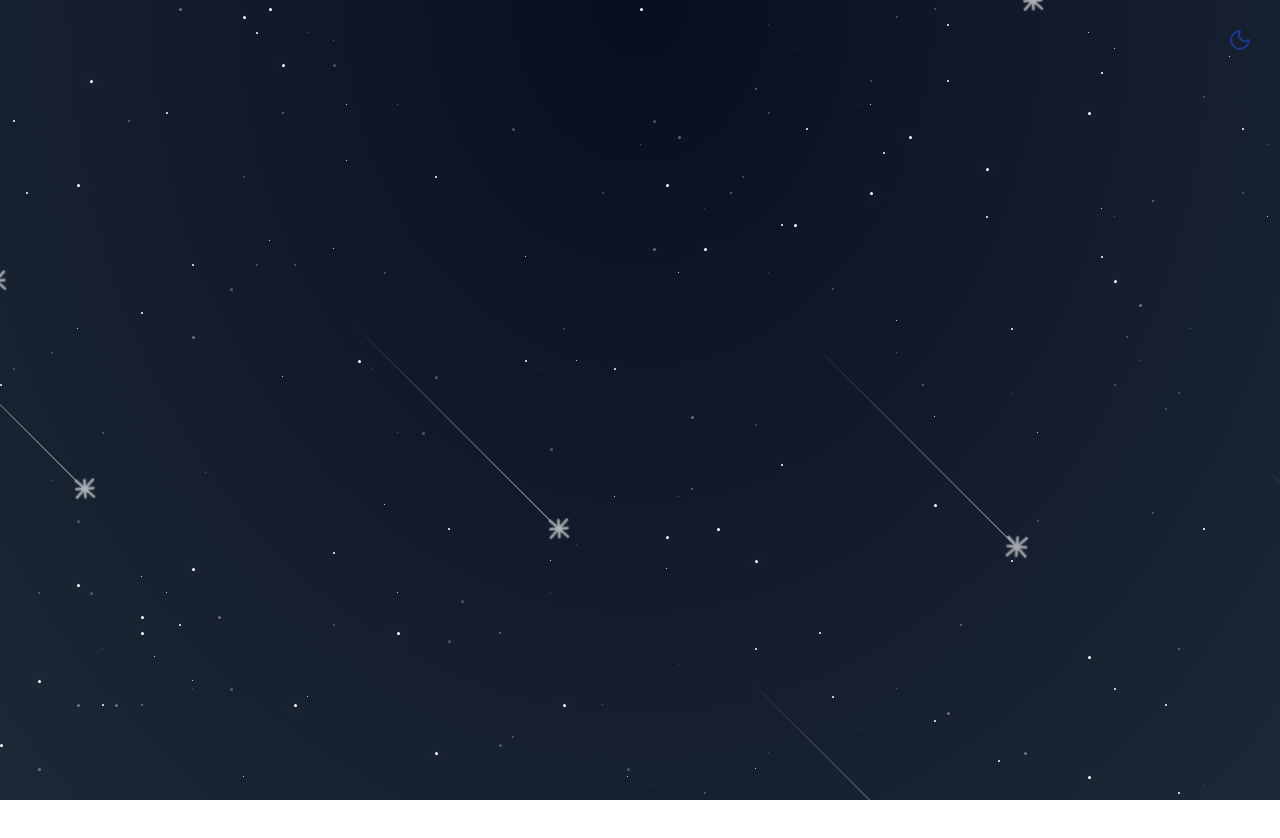
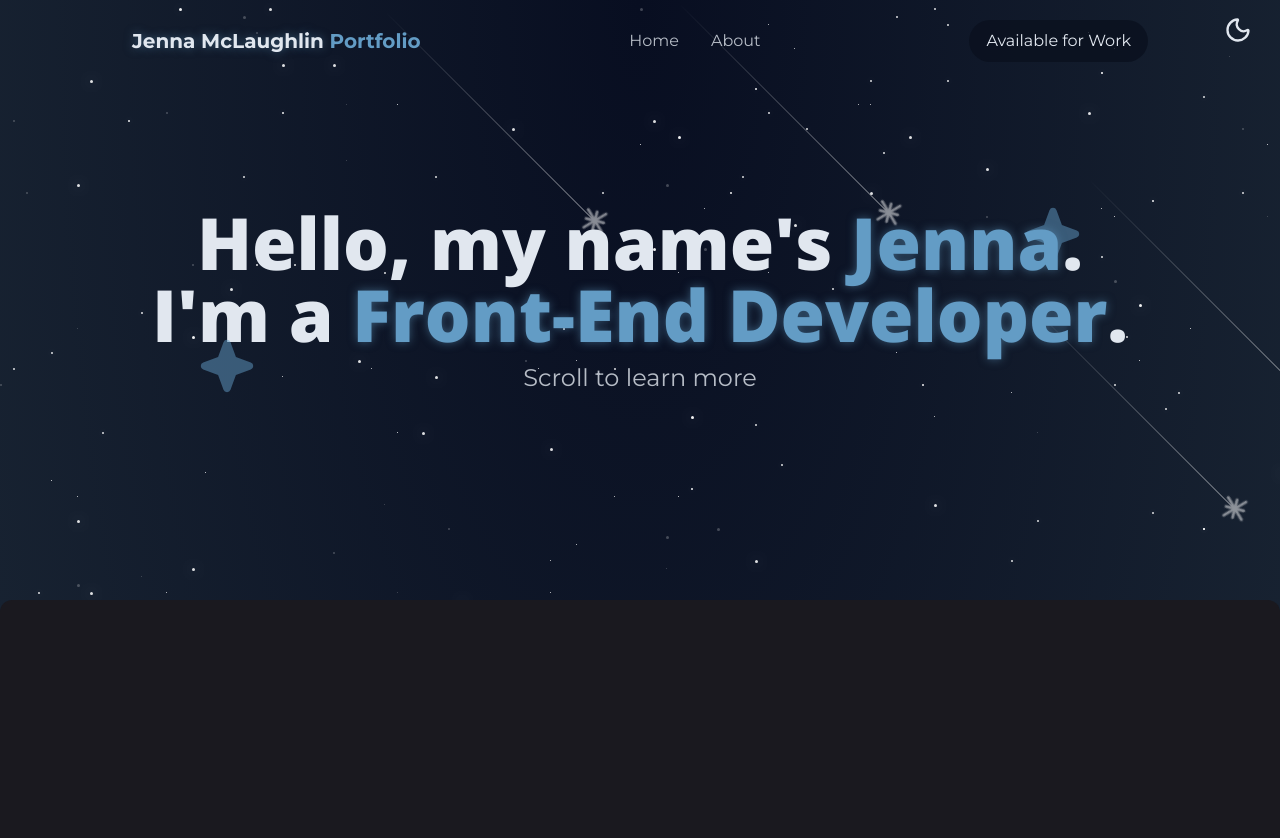
Before and after one commit to jennagmclaughlin/2025-portfolio, a React (Vite) app: page / in a window 1280 px wide. Shown: the top 838 px of the page. Before the commit the page ends 800 px from the top, so only its background shows below. Built offline with nearby package versions, Linux system fonts and the light colour scheme.

Commit message:
started nav, hero

```diff
--- a/index.html
+++ b/index.html
@@ -4,6 +4,12 @@
     <meta charset="UTF-8" />
     <link rel="icon" type="image/svg+xml" href="public/favicon.ico" />
     <meta name="viewport" content="width=device-width, initial-scale=1.0" />
+    <link rel="preconnect" href="https://fonts.googleapis.com" />
+    <link rel="preconnect" href="https://fonts.gstatic.com" crossorigin />
+    <link
+      href="https://fonts.googleapis.com/css2?family=Montserrat:ital,wght@0,100..900;1,100..900&family=Open+Sans:ital,wght@0,300..800;1,300..800&display=swap"
+      rel="stylesheet"
+    />
     <title>Jenna McLaughlin's Portfolio</title>
     <style>
       body {
--- a/package.json
+++ b/package.json
@@ -32,7 +32,6 @@
     "eslint": "^9.25.0",
     "eslint-plugin-react-hooks": "^5.2.0",
     "eslint-plugin-react-refresh": "^0.4.19",
-    "gh-pages": "^6.3.0",
     "globals": "^16.0.0",
     "vite": "^6.3.5"
   }
--- a/src/App.jsx
+++ b/src/App.jsx
@@ -1,6 +1,6 @@
 import { BrowserRouter, Routes, Route } from "react-router-dom";
-import { Home } from "./pages/home";
-import { NotFound } from "./pages/not-found";
+import { Home } from "./pages/Home";
+import { NotFound } from "./pages/NotFound";
 
 function App() {
   return (
--- /dev/null
+++ b/src/components/Hero.jsx
@@ -0,0 +1,51 @@
+import { StarBackground } from "./StarBackground";
+import { PiStarFourFill } from "react-icons/pi";
+
+export const Hero = () => {
+  const scrollHero = function (quantity) {
+    const scrollTop =
+      (window.pageYOffset || document.scrollTop) - (document.clientTop || 0);
+    var size = 1 - (scrollTop / quantity || 0);
+    var opacity = 1 - (scrollTop / quantity || 0);
+
+    if (size <= 0.75) size = 0.75;
+    if (opacity <= 0.5) opacity = 0.5;
+
+    document
+      .querySelector("#heroText")
+      .setAttribute(
+        "style",
+        "transform: scale(" + size + "); opacity: " + opacity + ";"
+      );
+  };
+  window.addEventListener("scroll", function () {
+    scrollHero(400);
+  });
+
+  return (
+    <header
+      id="hero"
+      className="min-h-[300px] h-[75vh] flex flex-col items-center justify-center"
+    >
+      <StarBackground />
+      <div
+        id="heroText"
+        className="container min-h-[300px] h-[75vh] fixed inset-0 z-0 px-3 flex flex-col items-center justify-center"
+      >
+        <div className="absolute text-6xl w-auto h-auto top-[56%] left-[9%] text-primary/50">
+          <PiStarFourFill />
+        </div>
+        <div className="absolute text-6xl w-auto h-auto bottom-[56%] right-[9%] text-primary/50">
+          <PiStarFourFill />
+        </div>
+        <h1 className="text-5xl md:text-7xl font-accent">
+          Hello, my name's <span className="text-glow text-primary">Jenna</span>
+          .
+          <br className="hidden md:block" /> I'm a{" "}
+          <span className="text-glow text-primary">Front-End Developer</span>.
+        </h1>
+        <p className="pt-3 text-2xl text-foreground/80">Scroll to learn more</p>
+      </div>
+    </header>
+  );
+};
--- /dev/null
+++ b/src/components/Navbar.jsx
@@ -0,0 +1,102 @@
+import { useState, useEffect } from "react";
+import { X, Menu } from "lucide-react";
+
+const navItems = [
+  {
+    name: "Home",
+    href: "#hero",
+  },
+  {
+    name: "About",
+    href: "#about",
+  },
+];
+
+export const Navbar = () => {
+  // mobile dropdown
+  const [isOpen, setIsOpen] = useState(false);
+
+  // effect if user scrolled past nav
+  const [isScrolled, setIsScrolled] = useState(false);
+  useEffect(() => {
+    const handleScroll = () => {
+      setIsScrolled(window.screenY > 10);
+    };
+    window.addEventListener("scroll", handleScroll);
+    return () => window.removeEventListener("scroll", handleScroll); // preventing memory leaks
+  }, []);
+
+  // nav build
+  return (
+    <nav
+      className={`fixed w-full z-40 transition-all duration-300 ${
+        isScrolled ? "py-3 bg-background/80 backdrop-blur-md shadow-xs" : "py-5"
+      }`}
+    >
+      <div className="container flex items-center justify-between">
+        {/* logo */}
+        <a
+          href="#hero"
+          className="hidden md:flex text-xl font-bold text-primary item-center"
+        >
+          <span className="relative z-10">
+            <span className="text-glow text-foreground">Jenna McLaughlin</span>{" "}
+            Portfolio
+          </span>
+        </a>
+
+        {/* desktop nav */}
+        <div className="hidden md:flex space-x-8">
+          {navItems.map((item, key) => (
+            <a
+              key={key}
+              href={item.href}
+              className="text-foreground/80 hover:text-primary focus:text-primary transition-colors duration-150"
+            >
+              {item.name}
+            </a>
+          ))}
+        </div>
+
+        {/* available for work */}
+        <a
+          href="https://www.linkedin.com/in/jenna-g-mclaughlin"
+          target="_blank"
+          rel="noopener noreferrer"
+          className="ctaButton bg-card/80"
+        >
+          Available for Work
+        </a>
+
+        {/* mobile nav */}
+        <button
+          onClick={() => setIsOpen((prev) => !prev)}
+          aria-label={isOpen ? "Close menu" : "Open menu"}
+          className="md:hidden p-2 text-foreground z-50 cursor-pointer"
+        >
+          {isOpen ? <X size={24} /> : <Menu size={24} />}
+        </button>
+        <div
+          className={`md:hidden fixed inset-0 bg-background/95 backdrop-blur-lg z-40 flex flex-col items-center justify-center transition-all duration-150 ${
+            isOpen
+              ? "opacity-100 pointer-events-auto"
+              : "opacity-0 pointer-events-none"
+          }`}
+        >
+          <div className="flex flex-col space-y-8 text-xl">
+            {navItems.map((item, key) => (
+              <a
+                key={key}
+                href={item.href}
+                className="text-foreground hover:text-primary focus:text-primary transition-colors duration-150"
+                onClick={() => setIsOpen(false)}
+              >
+                {item.name}
+              </a>
+            ))}
+          </div>
+        </div>
+      </div>
+    </nav>
+  );
+};
--- a/src/components/star-background.jsx
+++ b/src/components/StarBackground.jsx
@@ -4,7 +4,7 @@ import { TbNorthStar } from "react-icons/tb";
 
 export const StarBackground = () => {
   return (
-    <div className="fixed inset-0 overflow-hidden pointer-events-none z-0">
+    <div className="fixed inset-0 overflow-hidden pointer-events-none -z-1">
       {/* Stars */}
       {stars.map((star) => (
         <div
--- a/src/components/theme-toggle.jsx
+++ b/src/components/ThemeToggle.jsx
@@ -30,15 +30,11 @@ export const ThemeToggle = () => {
     <button
       onClick={toggleTheme}
       className={cn(
-        "fixed max-sm:hidden top-5 right-5 z-50 p-2 rounded-full transition-colors duration-300",
-        "focus:outline-hidden cursor-pointer"
+        "fixed max-sm:hidden top-2 right-5 z-50 p-2 rounded-full transition-colors duration-300",
+        "hover:text-primary focus:outline-hidden cursor-pointer"
       )}
     >
-      {isLightMode ? (
-        <Sun className="h-6 w-6 text-yellow" />
-      ) : (
-        <Moon className="h-6 w-6 text-blue-900" />
-      )}
+      {isLightMode ? <Sun className="h-7 w-7" /> : <Moon className="h-7 w-7" />}
     </button>
   );
 };
--- a/src/index.css
+++ b/src/index.css
@@ -2,6 +2,7 @@
 
 @theme {
   --color-background: hsl(var(--background));
+  --color-main: hsl(var(--main));
   --color-foreground: hsl(var(--foreground));
 
   --color-primary: hsl(var(--primary));
@@ -50,14 +51,13 @@
   @keyframes meteor {
     0% {
       opacity: 0;
-      transform: translate(-600px, -400px) rotate(-135deg);
+      transform: translate(-600px, -600px) rotate(-135deg);
     }
     50% {
-      opacity: 1;
-      /* intermediate position, optional */
+      opacity: 0.6;
     }
     60% {
-      opacity: 1;
+      opacity: 0.6;
     }
     75% {
       transform: translate(150px, 150px) rotate(-135deg);
@@ -92,26 +92,32 @@
   /* dark mode, which is default */
   :root {
     --background: radial-gradient(ellipse at top, #080e21 0%, #1b2735 95%);
+    --main: 248 11% 11%;
     --foreground: 213 31% 91%;
 
     --card: 222 47% 8%;
 
-    --primary: 250 65% 65%;
+    --primary: 205 46% 58%;
     --primary-foreground: 213 31% 91%;
 
     --border: 217 33% 20%;
   }
   /* light mode */
   .light {
-    --background: 210 40% 98%;
+    --background: 210 40% 90%;
+    --main: 248 11% 95%;
     --foreground: 222 47% 11%;
 
     --card: 0 0% 100%;
 
-    --primary: 250 47% 60%;
+    --primary: 205 65% 25%;
     --primary-foreground: 210 40% 98%;
 
     --border: 214 32% 91%;
+    .star,
+    .meteor {
+      display: none !important;
+    }
   }
   html {
     @apply scroll-smooth;
@@ -119,6 +125,7 @@
   body {
     @apply text-foreground transition-colors duration-300;
     font-feature-settings: "rlig" 1, "calt" 1;
+    font-family: "Montserrat", Helvetica, Arial, sans-serif;
   }
 }
 
@@ -127,11 +134,24 @@
   margin-inline: auto;
   padding-inline: 2rem;
   max-width: 1080px;
+  @media (min-width: 1401px) {
+    max-width: 1400px;
+  }
+}
+
+@utility font-accent {
+  font-family: "Open Sans", Helvetica, Arial, sans-serif;
+  font-weight: 800;
 }
 
 @utility text-glow {
   @apply relative;
-  text-shadow: 0 0 10px rgba(167, 139, 250, 0.5);
+  text-shadow: 0 0 10px rgba(98, 156, 196, 0.5);
+}
+
+@utility box-glow {
+  @apply relative;
+  box-shadow: 0 0 10px rgba(98, 156, 196, 0.5);
 }
 
 @utility card-hover {
@@ -163,6 +183,32 @@
   animation-fill-mode: forwards;
 }
 
+@utility ctaButton {
+  box-sizing: border-box;
+  @apply border-1 border-transparent flex items-center justify-center px-4 py-2 relative overflow-hidden rounded-full transition-all duration-150 hover:border-primary hover:box-glow focus:box-glow focus:scale-105;
+  &::before {
+    content: "";
+    position: absolute;
+    top: -50%;
+    left: -100%;
+    width: 200%;
+    height: 200%;
+    background: linear-gradient(
+      0deg,
+      transparent,
+      transparent 30%,
+      rgba(98, 156, 196, 0.5)
+    );
+    transform: rotate(-45deg);
+    transition: all 0.5s ease;
+    opacity: 0;
+  }
+  &:hover::before {
+    opacity: 1;
+    transform: rotate(-45deg) translateY(220%);
+  }
+}
+
 #root {
   max-width: 100%;
   margin: 0 auto;
--- /dev/null
+++ b/src/pages/NotFound.jsx
@@ -0,0 +1,18 @@
+import { StarBackground } from "@/components/StarBackground";
+
+export const NotFound = () => {
+  return (
+    <div className="min-h-screen">
+      <div className="min-h-[300px] flex flex-col items-center justify-center text-center">
+        <p className="text-3xl md:text-5xl font-bold">404 not found :-(</p>
+        <a
+          href="/"
+          className="text-xl md:text-2xl mt-2 transition-colors duration-150 hover:text-primary"
+        >
+          Go home
+        </a>
+      </div>
+      <StarBackground />
+    </div>
+  );
+};
--- a/src/pages/home.jsx
+++ b/src/pages/home.jsx
@@ -1,5 +1,6 @@
-import { ThemeToggle } from "@/components/theme-toggle";
-import { StarBackground } from "@/components/star-background";
+import { ThemeToggle } from "@/components/ThemeToggle";
+import { Hero } from "@/components/Hero";
+import { Navbar } from "@/components/Navbar";
 
 export const Home = () => {
   return (
@@ -7,12 +8,16 @@ export const Home = () => {
       {/* theme toggle */}
       <ThemeToggle />
 
-      {/* background effects */}
-      <StarBackground />
+      {/* navbar */}
+      <Navbar />
 
-      {/* navbar */}
+      {/* hero */}
+      <Hero />
 
       {/* main content */}
+      <main className="bg-main p-10 rounded-t-xl min-h-[1000px] relative z-1">
+        <section id="about"></section>
+      </main>
 
       {/* footer */}
     </div>
--- a/src/pages/not-found.jsx
+++ /dev/null
@@ -1,10 +0,0 @@
-import { StarBackground } from "@/components/star-background";
-
-export const NotFound = () => {
-  return (
-    <div className="min-h-screen">
-      404 not found
-      <StarBackground />
-    </div>
-  );
-};
```
Also changed, not shown: 1 other file (tests, documents, lock files or other folders).
